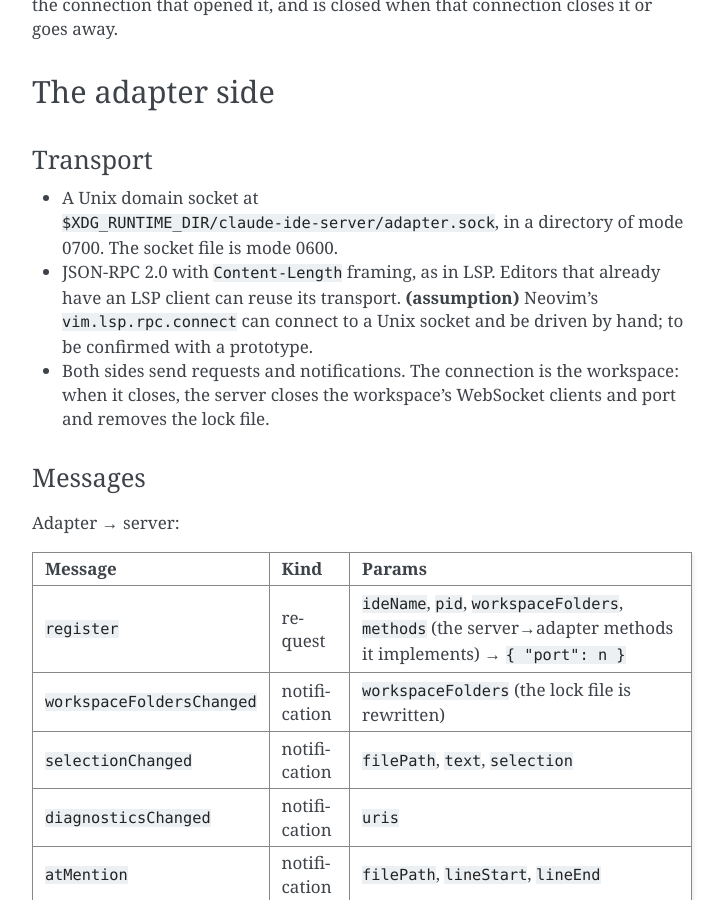
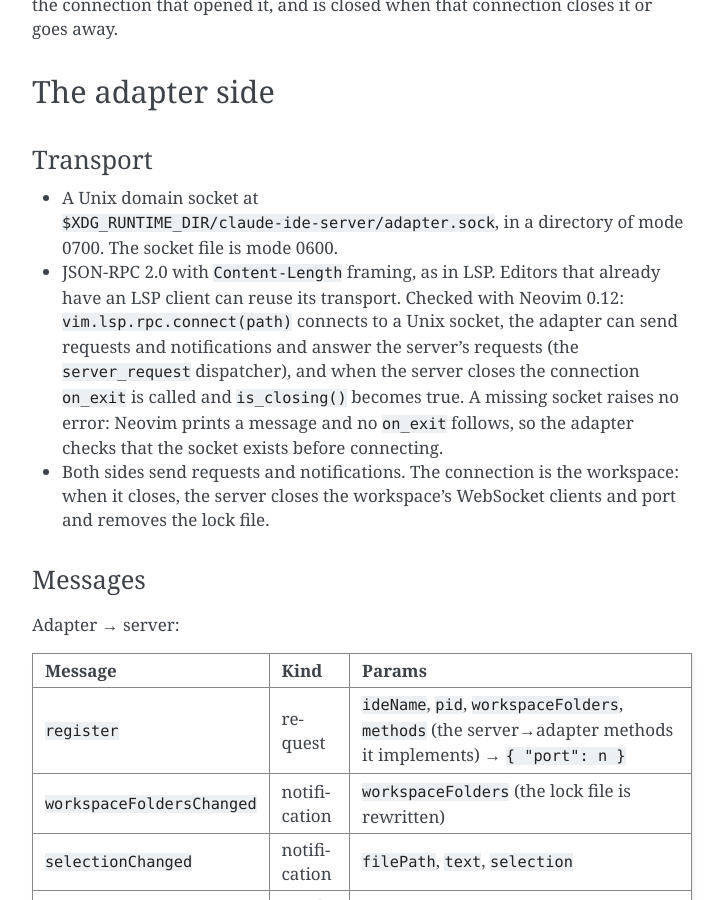
Before and after one commit to small-gear-lab/claude-ide-server, a Sphinx documentation site: the page built from docs/DESIGN.md, in a window 1280 px wide and 900 px high, scrolled down 2834 px. Shown: the whole window, without its empty margins (388-1112 px from the left). Built offline with Sphinx 7.4.7, drawn with Linux system fonts in a browser that asks for light colours.

Commit message:
Record what the vim.lsp.rpc prototype showed in the design notes

```diff
--- a/docs/DESIGN.md
+++ b/docs/DESIGN.md
@@ -99,8 +99,11 @@ connection closes it or goes away.
 - A Unix domain socket at `$XDG_RUNTIME_DIR/claude-ide-server/adapter.sock`, in a directory of mode 0700. The
   socket file is mode 0600.
 - JSON-RPC 2.0 with `Content-Length` framing, as in LSP. Editors that already have an LSP client can reuse its
-  transport. **(assumption)** Neovim's `vim.lsp.rpc.connect` can connect to a Unix socket and be driven by hand;
-  to be confirmed with a prototype.
+  transport. Checked with Neovim 0.12: `vim.lsp.rpc.connect(path)` connects to a Unix socket, the adapter can
+  send requests and notifications and answer the server's requests (the `server_request` dispatcher), and when
+  the server closes the connection `on_exit` is called and `is_closing()` becomes true. A missing socket raises no
+  error: Neovim prints a message and no `on_exit` follows, so the adapter checks that the socket exists before
+  connecting.
 - Both sides send requests and notifications. The connection is the workspace: when it closes, the server closes
   the workspace's WebSocket clients and port and removes the lock file.
 
```
Also changed, not shown: docs/ja/DESIGN.md (+1 -1 lines), 1 other file.
